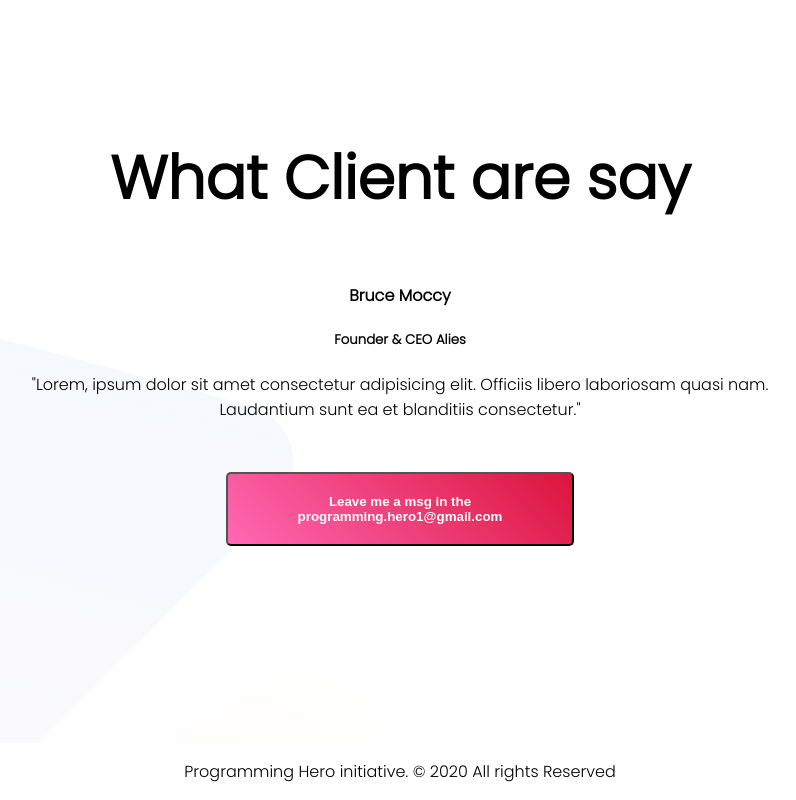
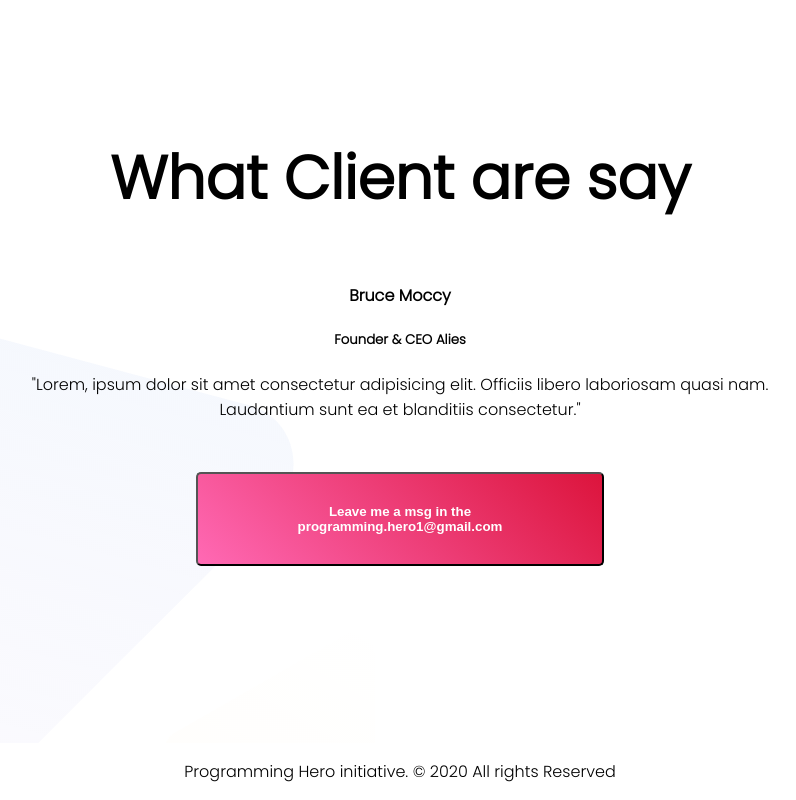
Before and after one commit to Munni26/Website-First, a plain HTML site: page index.html in a window 1280 px wide. Shown: the part 2097-2897 px from the top of the page, without its empty margins (240-1036 px from the left). Drawn offline with Linux system fonts and the light colour scheme.

Commit message:
first commit

```diff
--- a/style.css
+++ b/style.css
@@ -95,10 +95,10 @@ p {
 button {
   background-image: linear-gradient(45deg, hotpink, crimson);
   background-color: crimson;
-  padding-left: 70px;
-  padding-right: 70px;
-  padding-top: 20px;
-  padding-bottom: 20px;
+  padding-left: 100px;
+  padding-right: 100px;
+  padding-top: 30px;
+  padding-bottom: 30px;
   border-radius: 5px;
   color: white;
   font-weight: 700;
```
Also changed, not shown: 1 other file.
